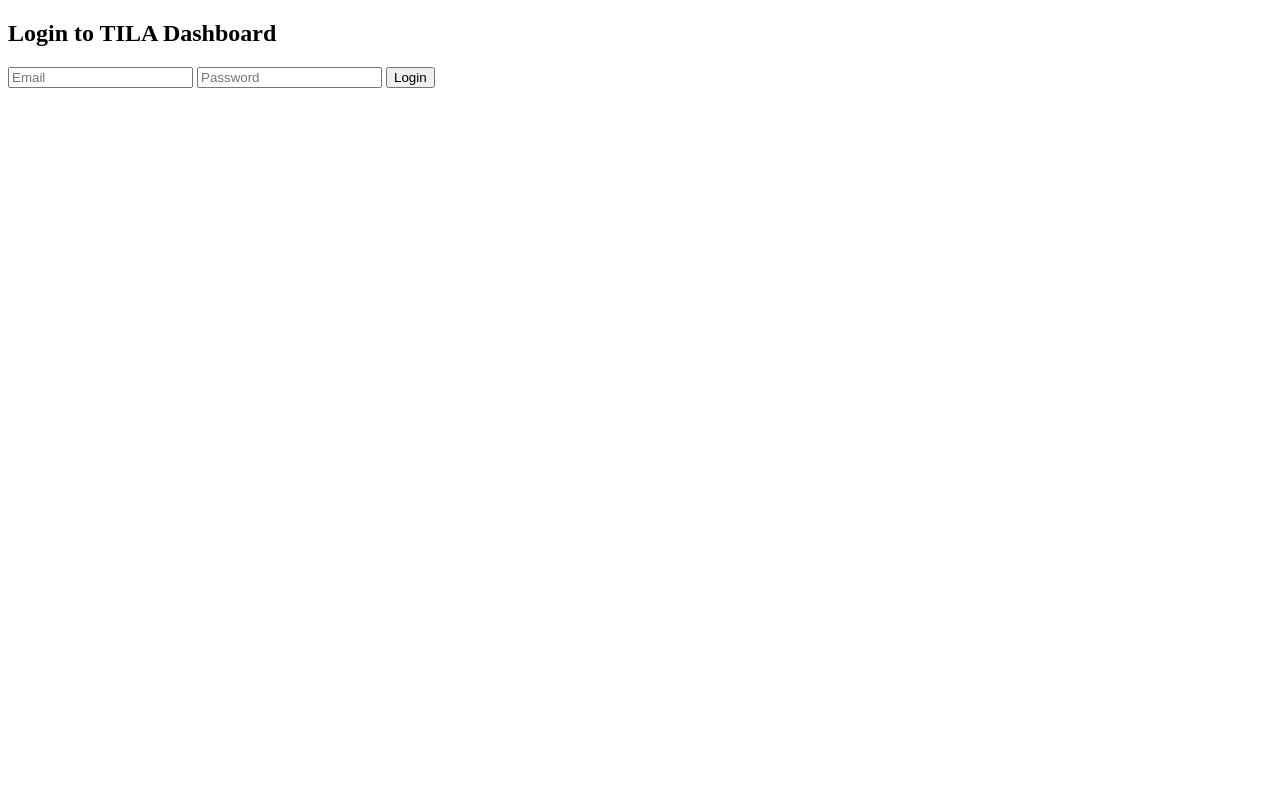
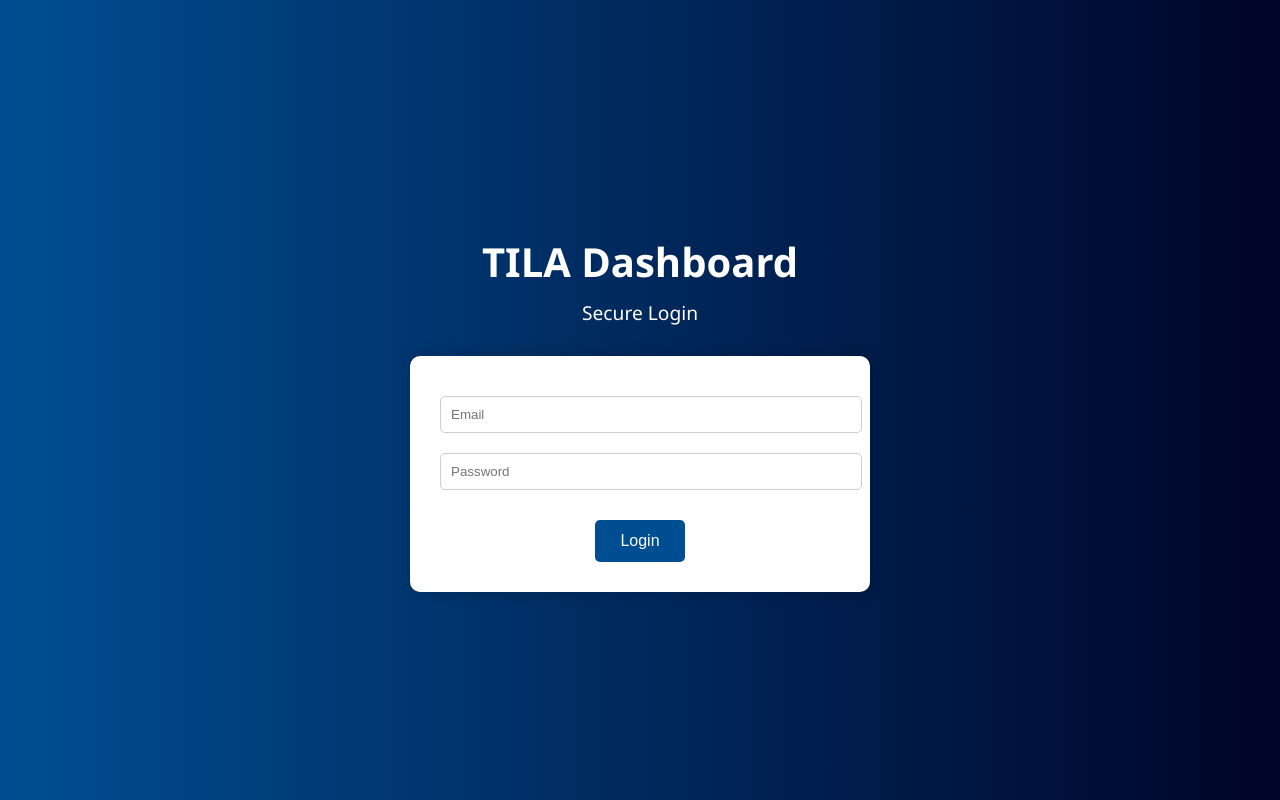
Before and after one commit to eyob2010/tila-dashboard, a plain HTML site: page index.html in a window 1280 px wide. Drawn offline with Linux system fonts and the light colour scheme; no server answers.

Commit message:
index.html
Interface coloring update and giving the index page the feeling of the other pages.

```diff
--- a/index.html
+++ b/index.html
@@ -1,17 +1,122 @@
-
 <!DOCTYPE html>
-<html>
+<html lang="en">
 <head>
+  <meta charset="UTF-8" />
+  <meta name="viewport" content="width=device-width, initial-scale=1.0"/>
   <title>TILA Dashboard Login</title>
   <script src="https://www.gstatic.com/firebasejs/9.22.2/firebase-app-compat.js"></script>
   <script src="https://www.gstatic.com/firebasejs/9.22.2/firebase-auth-compat.js"></script>
   <script src="firebase-config.js"></script>
-  <script src="auth.js"></script>
+  <style>
+    body {
+      margin: 0;
+      padding: 0;
+      background: linear-gradient(to right, #004e92, #000428);
+      font-family: 'Segoe UI', Tahoma, Geneva, Verdana, sans-serif;
+      color: white;
+      min-height: 100vh;
+      display: flex;
+      flex-direction: column;
+      align-items: center;
+      justify-content: center;
+    }
+    header {
+      text-align: center;
+      margin-bottom: 30px;
+    }
+    header h1 {
+      font-size: 2.5rem;
+      margin-bottom: 10px;
+    }
+    header p {
+      font-size: 1.2rem;
+      margin: 0;
+    }
+    .login-box {
+      background-color: white;
+      color: #004e92;
+      padding: 30px;
+      border-radius: 10px;
+      box-shadow: 0 0 15px rgba(0, 0, 0, 0.2);
+      width: 90%;
+      max-width: 400px;
+      text-align: center;
+    }
+    input[type="email"], input[type="password"] {
+      width: 100%;
+      padding: 10px;
+      margin: 10px 0;
+      border-radius: 5px;
+      border: 1px solid #ccc;
+    }
+    button {
+      margin-top: 20px;
+      padding: 12px 25px;
+      font-size: 1rem;
+      background-color: #004e92;
+      color: white;
+      border: none;
+      border-radius: 5px;
+      cursor: pointer;
+      transition: all 0.3s ease-in-out;
+    }
+    button:hover {
+      background-color: #ffffff;
+      color: #004e92;
+      border: 1px solid #004e92;
+    }
+  </style>
 </head>
 <body>
-  <h2>Login to TILA Dashboard</h2>
-  <input type="email" id="email" placeholder="Email" />
-  <input type="password" id="password" placeholder="Password" />
-  <button onclick="login()">Login</button>
+  <header>
+    <h1>TILA Dashboard</h1>
+    <p>Secure Login</p>
+  </header>
+
+  <div class="login-box">
+    <input type="email" id="email" placeholder="Email" />
+    <input type="password" id="password" placeholder="Password" />
+    <button onclick="login()">Login</button>
+  </div>
+
+  <script>
+    firebase.initializeApp(firebaseConfig);
+    const auth = firebase.auth();
+
+    const userMap = {
+      "teferita2023@gmail.com": "manager.html",
+      "mekuanentworkeye@beza-posterity.org": "bpdo.html",
+      "tayek@cheshirefai.org": "cfai.html",
+      "lensek2018@gmail.com": "awsad.html",
+      "felleke@kidamemart.com": "kmart.html",
+      "leul-d@ecdd-ethiopia.org": "ecdd.html",
+      "e.mersha@hotmail.com": "manager.html"
+    };
+
+    function login() {
+      const email = document.getElementById('email').value;
+      const password = document.getElementById('password').value;
+
+      auth.signInWithEmailAndPassword(email, password)
+        .then((userCredential) => {
+          const email = userCredential.user.email;
+          const page = userMap[email];
+          if (page) {
+            window.location.href = page;
+          } else {
+            alert("You are not authorized to access any page.");
+            auth.signOut();
+          }
+        })
+        .catch(error => alert(error.message));
+    }
+
+    auth.onAuthStateChanged(user => {
+      if (user) {
+        const page = userMap[user.email];
+        if (page) window.location.href = page;
+      }
+    });
+  </script>
 </body>
 </html>
```
